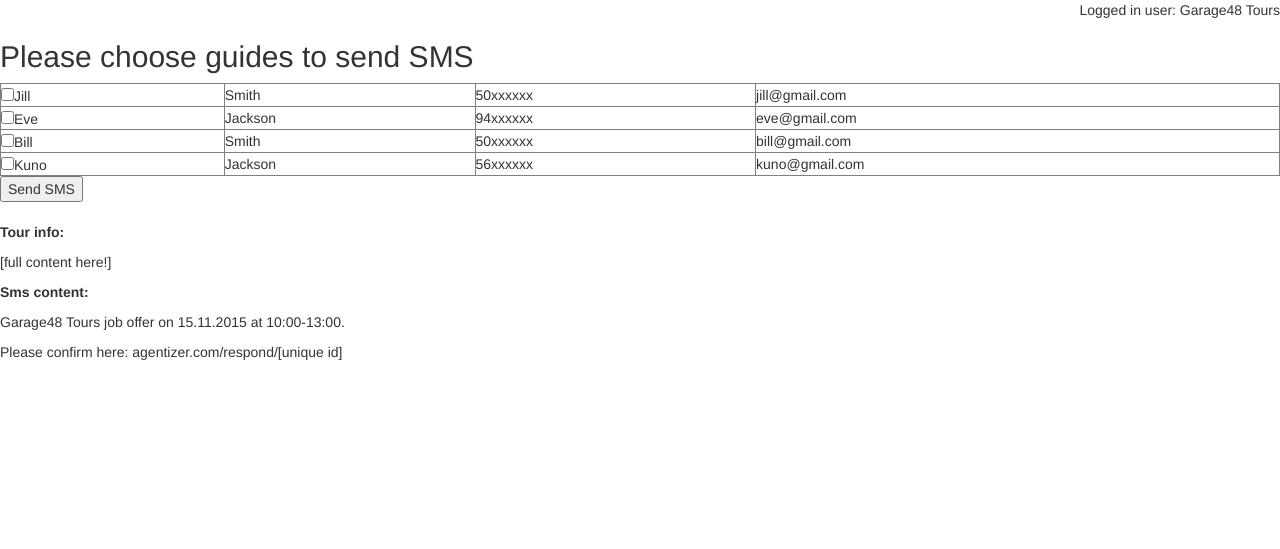
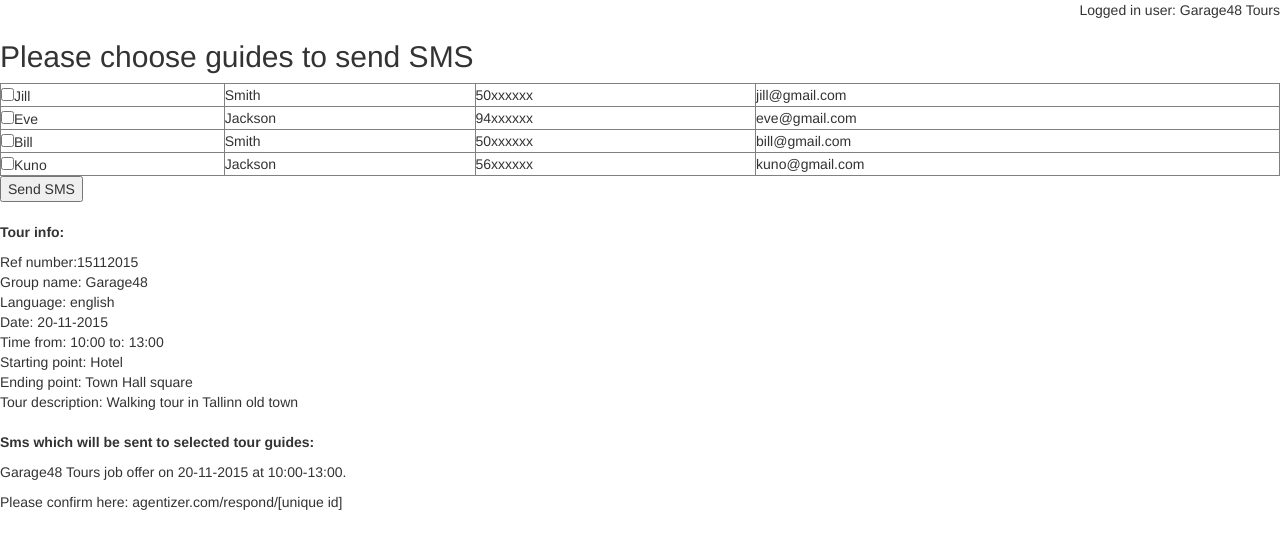
Before and after one commit to kristjanr/Agentizer, a Django app: page /guides in a window 1280 px wide. Shown: the top 549 px of the page. Run offline with Django 3.2, Linux system fonts and the light colour scheme; some libraries are stand-ins or nearby versions.

Commit message:
added more content

```diff
--- a/app/templates/app/guides.html
+++ b/app/templates/app/guides.html
@@ -32,9 +32,19 @@
         <input type="submit" value="Send SMS">
     </form>
     <br>
-    <p><b>Tour info:</b></p>
-    <p>[full content here!]</p>
-    <p><b>Sms content:</b></p>
-    <p>Garage48 Tours job offer on 15.11.2015 at 10:00-13:00.</p>
+    <div>
+        <p><b>Tour info:</b></p>
+        Ref number:15112015<br>
+        Group name: Garage48<br>
+        Language: english<br>
+        Date: 20-11-2015<br>
+        Time from: 10:00 to: 13:00<br>
+        Starting point: Hotel<br>
+        Ending point: Town Hall square<br>
+        Tour description: Walking tour in Tallinn old town<br>
+    </div>
+    <br>
+    <p><b>Sms which will be sent to selected tour guides:</b></p>
+    <p>Garage48 Tours job offer on 20-11-2015 at 10:00-13:00.</p>
     <p>Please confirm here: agentizer.com/respond/[unique id]</p>
 {% endblock %}
```
Also changed, not shown: app/templates/app/accepted.html (+13 -1 lines), app/templates/app/index.html (+16 -12 lines), app/templates/app/respond.html (+12 -1 lines).
